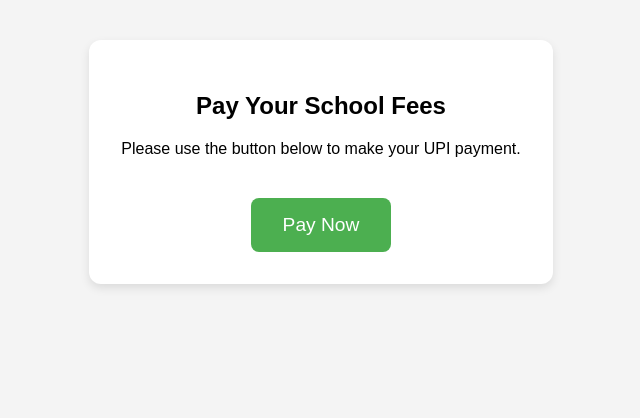
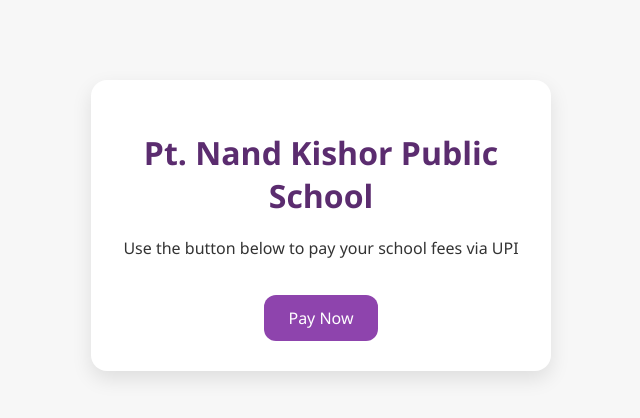
Before and after one commit to nkps-2004/Payment-Gateway, a plain HTML site: page index.html in a window 1280 px wide. Shown: the whole page, without its empty margins (319-959 px from the left). Drawn offline with Linux system fonts and the light colour scheme.

Commit message:
Update index.html

```diff
--- a/index.html
+++ b/index.html
@@ -2,80 +2,40 @@
 <html lang="en">
 <head>
   <meta charset="UTF-8" />
-  <meta name="viewport" content="width=device-width, initial-scale=1.0" />
+  <meta name="viewport" content="width=device-width, initial-scale=1" />
+  <title>Pt. NKPS</title>
 
-  <!-- Force latest HTML every time -->
-  <meta http-equiv="Cache-Control" content="no-store, no-cache, must-revalidate" />
-  <meta http-equiv="Pragma" content="no-cache" />
-  <meta http-equiv="Expires" content="0" />
+  <!-- Empty links, will be injected with timestamp later -->
+  <link id="css-link" rel="stylesheet" href="">
+</head>
+<body>
+  <div class="container">
+    <h1>Pt. Nand Kishor Public School</h1>
+    <p>Use the button below to pay your school fees via UPI</p>
+    <a id="upi-link" class="pay-button">Pay Now</a>
+  </div>
 
-  <title>Pay Fees - Pt. Nand Kishor Public School</title>
-
-  <style>
-    body {
-      font-family: sans-serif;
-      background: #f4f4f4;
-      text-align: center;
-      padding: 2rem;
-    }
-
-    .box {
-      background: white;
-      padding: 2rem;
-      border-radius: 12px;
-      box-shadow: 0 4px 10px rgba(0,0,0,0.1);
-      max-width: 400px;
-      margin: 0 auto;
-    }
-
-    .btn {
-      background-color: #4CAF50;
-      color: white;
-      padding: 1rem 2rem;
-      margin-top: 1.5rem;
-      text-decoration: none;
-      font-size: 1.2rem;
-      border-radius: 8px;
-      display: inline-block;
-    }
-
-    .warning {
-      color: red;
-      font-weight: bold;
-      margin-top: 1rem;
-    }
-  </style>
+  <div class="fallback" id="fallback" style="display: none;">
+    <h1>Open in Browser</h1>
+    <p>This page doesn't work properly inside this app.</p>
+    <button onclick="openInBrowser()">Tap to Open in Browser</button>
+  </div>
 
   <script>
-    // Detect Telegram and show warning
-    window.onload = function() {
-      const isTelegram = navigator.userAgent.includes("Telegram");
+    const upiID = "9415705345@okbizaxis"; // Update when needed
+    const businessName = "Pt. Nand Kishor Public School";
 
-      if (isTelegram) {
-        document.getElementById("telegram-warning").style.display = "block";
-      }
-    };
+    // Set UPI payment link
+    const upiLink = document.getElementById("upi-link");
+    upiLink.href = `upi://pay?pa=${encodeURIComponent(upiID)}&pn=${encodeURIComponent(businessName)}&cu=INR`;
+
+    // Force latest version of CSS & JS by appending timestamp
+    const timestamp = new Date().getTime();
+    document.getElementById("css-link").href = `style.css?v=${timestamp}`;
+
+    const script = document.createElement("script");
+    script.src = `script.js?v=${timestamp}`;
+    document.body.appendChild(script);
   </script>
-</head>
-
-<body>
-  <div class="box">
-    <h2>Pay Your School Fees</h2>
-    <p>Please use the button below to make your UPI payment.</p>
-
-    <!-- UPI Button -->
-    <a
-      class="btn"
-      href="intent://pay?pa=yourupi@bank&pn=Pt.NandKishorSchool&mc=0000&tid=SchoolFees&tr=1234567890&tn=Fees%20Payment&am=1000&cu=INR#Intent;scheme=upi;end;"
-    >
-      Pay Now
-    </a>
-
-    <!-- Telegram warning -->
-    <p id="telegram-warning" class="warning" style="display: none;">
-      ⚠️ UPI may not work inside Telegram.
-      Please tap the 3-dot menu and choose “Open in Chrome” or another browser.
-    </p>
-  </div>
 </body>
 </html>
```
